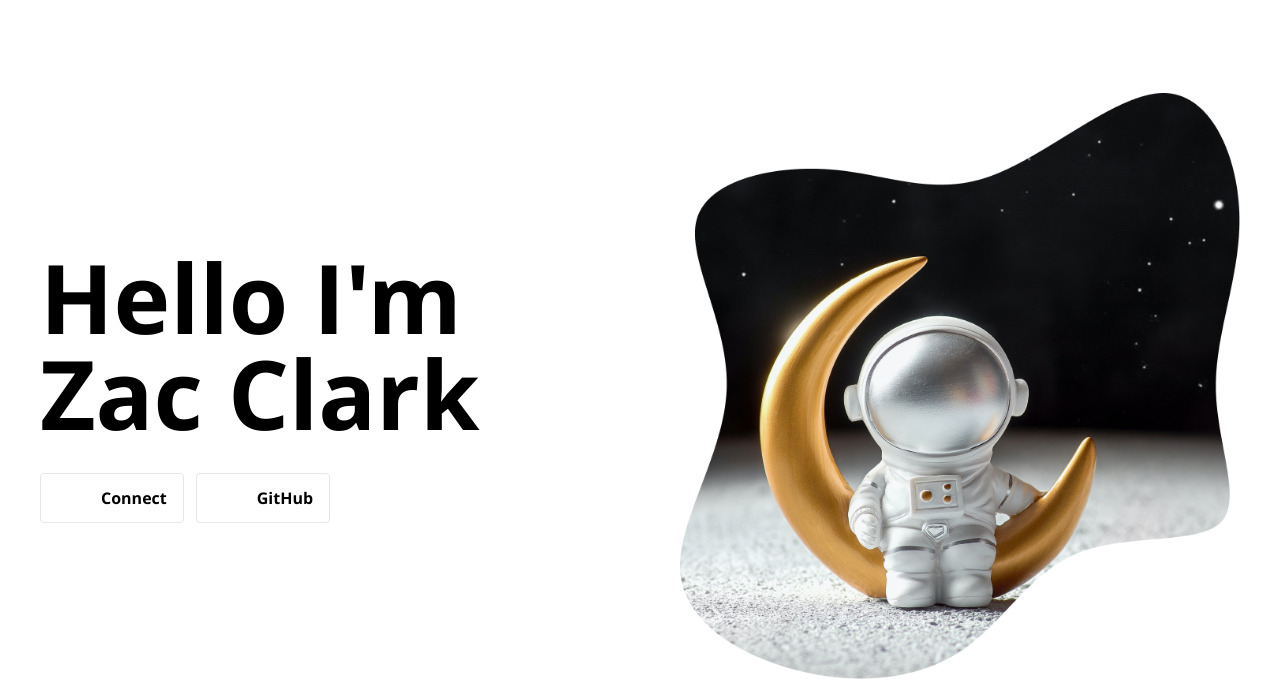
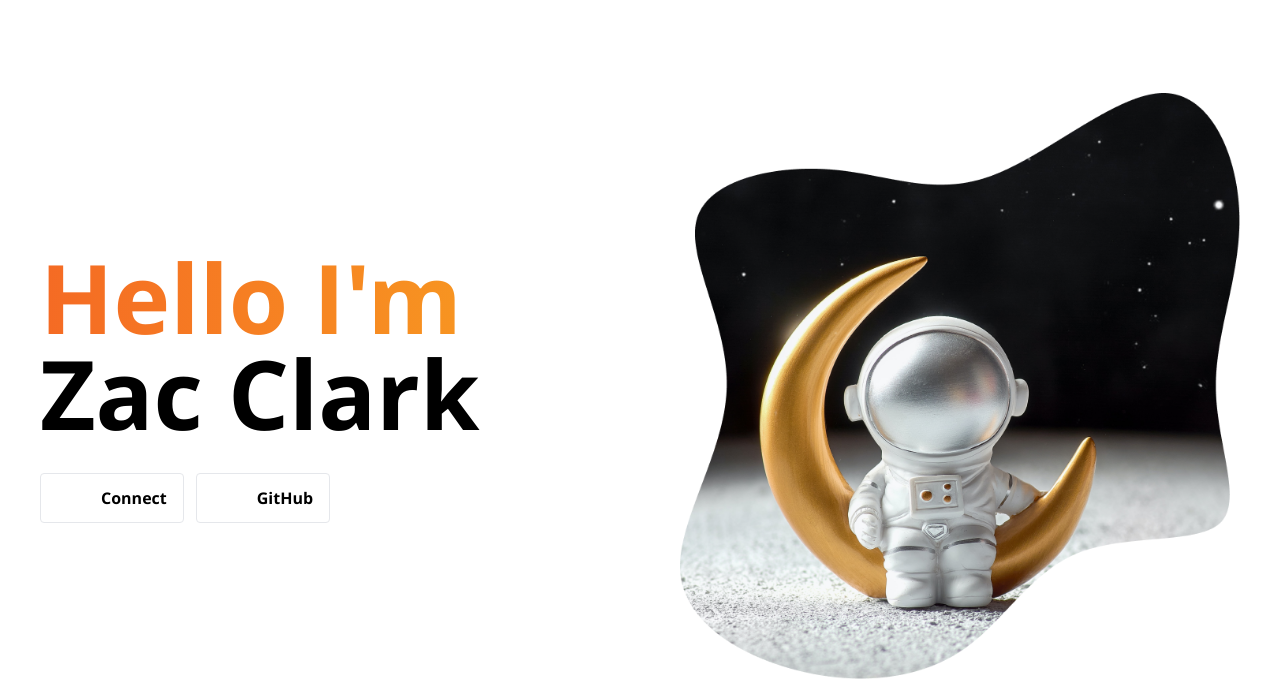
Before and after one commit to zandoh/zclabs, an Astro site: page / in a window 1280 px wide. Shown: the part 117-800 px from the top of the page. Built offline with nearby package versions, Linux system fonts and the light colour scheme; Astro itself is replaced by a stand-in of ours; some icons are missing.

Commit message:
Animated text

```diff
--- a/src/components/Base/BaseLayout.astro
+++ b/src/components/Base/BaseLayout.astro
@@ -3,12 +3,14 @@ import BaseFont from "./BaseFont.astro";
 import BaseMeta from "./BaseMeta.astro";
 import Footer from "../Footer/Footer.astro";
 import Header from "../Header/Header.astro";
+import BaseStyles from "./BaseStyles.astro";
 ---
 
 <html lang="en" dir="ltr">
   <head>
     <BaseMeta />
     <BaseFont />
+    <BaseStyles />
   </head>
   <body>
     <div class="flex w-screen justify-center">
--- /dev/null
+++ b/src/components/Base/BaseStyles.astro
@@ -0,0 +1,27 @@
+<style is:global>
+  @media (prefers-reduced-motion: no-preference) {
+    .animated-text {
+      animation: move-bg 8s linear infinite;
+    }
+    @keyframes animate-bg {
+      to {
+        background-position: 400% 0;
+      }
+    }
+  }
+
+  .animated-text {
+    transition: background-color 2s linear;
+  }
+
+  .animate {
+    --color-one: hsl(15 90% 55%);
+    --color-two: hsl(40 95% 55%);
+    background: linear-gradient(90deg, var(--color-one), var(--color-two), var(--color-one)) 0 0 / 400% 100%;
+    color: transparent;
+    background-clip: text;
+    -webkit-background-clip: text;
+    animation: animate-bg 8s infinite linear;
+    transition: background-color 1s linear;
+  }
+</style>
--- /dev/null
+++ b/src/components/Home/AnimatedText.tsx
@@ -0,0 +1,5 @@
+const AnimatedText = ({ text, animate }: { text: string; animate: boolean }) => {
+  return <h1 className={"animated-text " + `${animate ? "animate" : ""}`}>{text}</h1>;
+};
+
+export default AnimatedText;
--- /dev/null
+++ b/src/components/Home/AnimatedTextContainer.tsx
@@ -0,0 +1,24 @@
+import { ReactNode, useState } from "react";
+import { useInterval } from "usehooks-ts";
+import AnimatedText from "./AnimatedText";
+
+const AnimatedTextContainer = () => {
+  const childrenLength = 2;
+  const [activeIndex, setActiveIndex] = useState<number>(1);
+
+  useInterval(() => {
+    setActiveIndex((prevIndex) => (activeIndex == childrenLength ? 1 : ++prevIndex));
+    // 8s comes from the animation time
+  }, 8000);
+
+  console.log({ activeIndex });
+
+  return (
+    <div>
+      <AnimatedText text="Hello I'm" animate={activeIndex === 1} />
+      <AnimatedText text="Zac Clark" animate={activeIndex === 2} />
+    </div>
+  );
+};
+
+export default AnimatedTextContainer;
--- a/src/components/Home/Hero.astro
+++ b/src/components/Home/Hero.astro
@@ -1,13 +1,12 @@
 ---
+import AnimatedText from "./AnimatedText";
+import AnimatedTextContainer from "./AnimatedTextContainer";
 import Button from "./Button.astro";
 ---
 
 <section class="my-24 flex items-center justify-between">
   <aside class="flex flex-col gap-8 text-center text-6xl font-bold md:text-left lg:text-8xl">
-    <div>
-      <h1>Hello I'm</h1>
-      <h1>Zac Clark</h1>
-    </div>
+    <AnimatedTextContainer client:load />
     <div class="flex gap-3 min-[500px]:flex-row">
       <Button href="https://www.linkedin.com/in/zrclark/" iconName="logo-linkedin" text="Connect" />
       <Button href="https://github.com/zandoh" iconName="logo-github" text="GitHub" />
```
